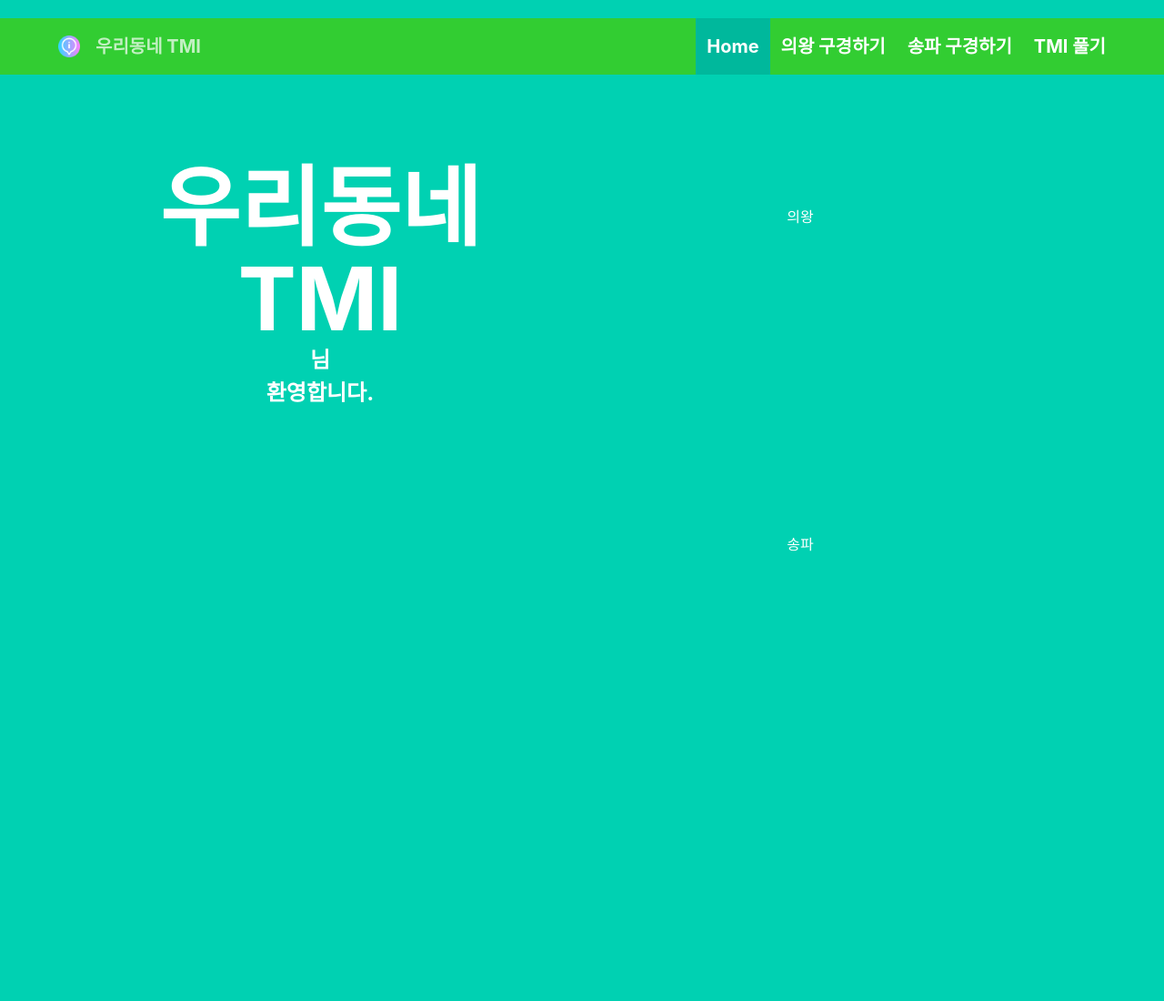
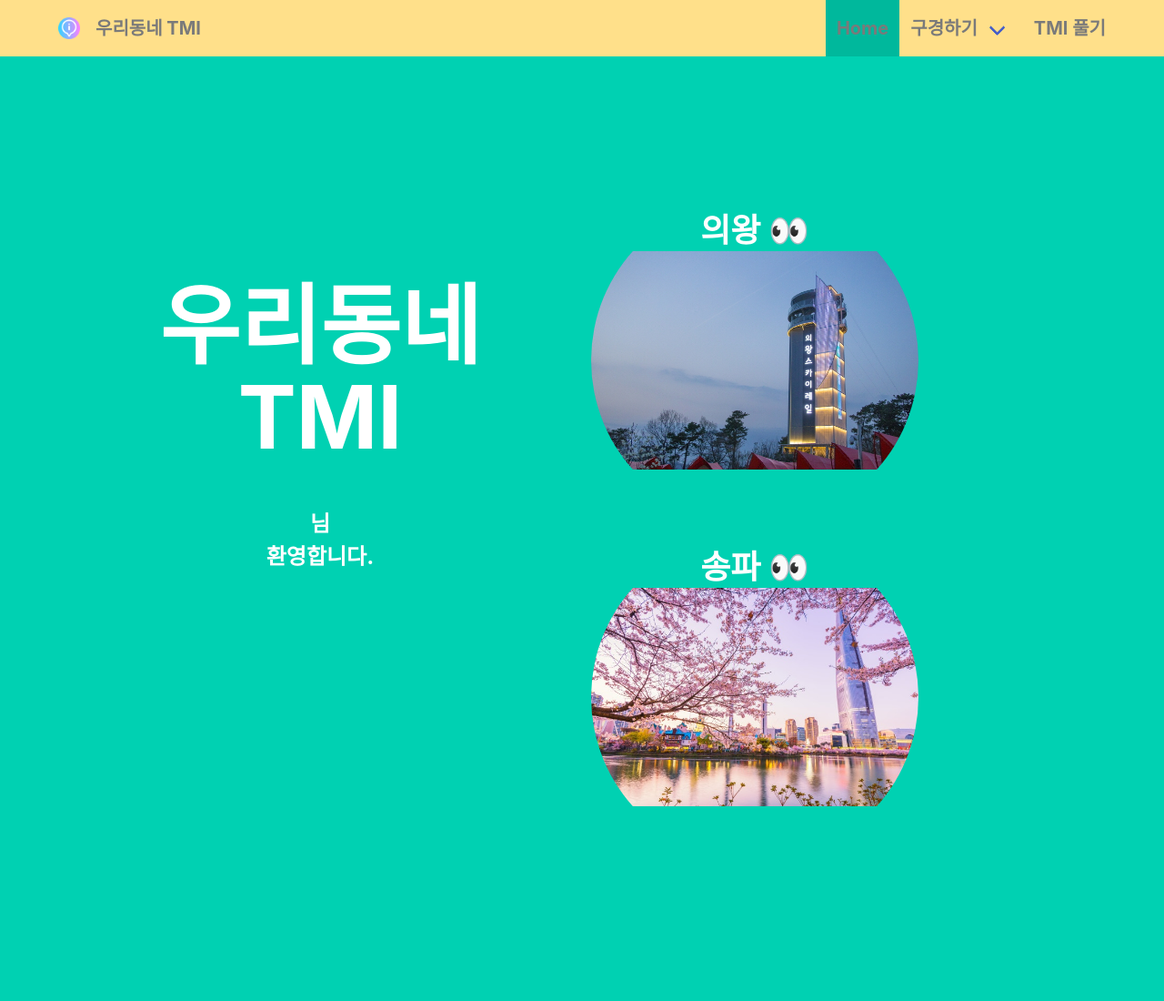
Before and after one commit to Jooonyub/hanghae99-project1, a Flask app: template templates/index.html in a window 1280 px wide. Shown: the whole page at 91% size. Before the commit the page ends 606 px from the top, so only its background shows below. Run offline with Flask 2, Linux system fonts and the light colour scheme; the template is opened without the code that fills it, so the values that code supplies are empty; some libraries are stand-ins or nearby versions.

Commit message:
첫번째 페이지 완성. 두번째 페이지 DB, 지도API작업하면 될것같습니당

```diff
--- a/app.py
+++ b/app.py
@@ -115,8 +115,8 @@
         }
         db.placeinfo.insert_one(doc)
 
-        #return render_template("map_list.html")
-        return jsonify({"result": "success", 'msg': '포스팅 성공'})
+        return render_template("map_list.html")
+        #return jsonify({"result": "success", 'msg': '포스팅 성공'})
     except (jwt.ExpiredSignatureError, jwt.exceptions.DecodeError):
         return redirect(url_for("home"))
 
@@ -129,8 +129,8 @@
         payload = jwt.decode(token_receive, SECRET_KEY, algorithms=['HS256'])
         all_lists = list(db.placeinfo.find({'districtname':district}, {'_id': False}))
 
-        #return render_template("map_list.html")
-        return jsonify({"result": "success", "msg": "포스팅을 가져왔습니다.", "user":payload["id"], "all_lists":all_lists})
+        return render_template("map_list.html")
+        #return jsonify({"result": "success", "msg": "포스팅을 가져왔습니다.", "user":payload["id"], "all_lists":all_lists})
     except (jwt.ExpiredSignatureError, jwt.exceptions.DecodeError):
         return redirect(url_for("home"))
 
--- a/templates/index.html
+++ b/templates/index.html
@@ -9,6 +9,8 @@
     <meta charset="utf-8">
     <meta name="viewport" content="width=device-width, initial-scale=1, shrink-to-fit=no">
 
+    <!--favicon-->
+    <link rel="shortcut icon" href="../static/tmi_favicon.png"/>
     <!-- Bulma CSS -->
     <link rel="stylesheet" href="https://cdn.jsdelivr.net/npm/bulma@0.9.1/css/bulma.min.css">
     <!-- Font Awesome CSS -->
@@ -20,129 +22,163 @@
     <script src="https://ajax.googleapis.com/ajax/libs/jquery/3.4.1/jquery.min.js"></script>
     <script src="https://cdnjs.cloudflare.com/ajax/libs/jquery-cookie/1.4.1/jquery.cookie.js"></script>
 
-
     <style>
         .hero-head {
-            margin-top: 20px;
+            /*height: 60px;*/
         }
-
         .navbar-item {
             font-size: 20px;
             font-weight: bold;
         }
-
-        .sign_out {
-            background-color: lightgreen;
-        }
-
         .body-flex {
             display:flex;
         }
-        .login-box {
+        .nonpicture-box {
             flex:1;
 
         }
         .picture-box {
             flex:1;
-            margin: auto;
+            margin: 0px 0px 0px 200px;
+
         }
         #title {
             font-size: 96px;
             font-weight: bold;
             text-align: center;
+            margin: 150px 0px 0px 0px;
             line-height: 100px;
         }
-        .box {
-            top: 100px;
-        }
-/*
-        .place-img {
-            width: 360px;
-            height: 360px;
-            margin:auto;
 
-        }
-*/
+
         #greeting {
+            margin: 50px 0px 0px 0px;
             font-size: 24px;
             font-weight: bold;
         }
-/*
-        #pic1 {
-            margin: 50px 50px 0px 0px;
+        .picture-box {
+            flex:1;
+            margin: auto;
+            /*background-color: green;*/
         }
 
-        #pic2 {
-            margin: 0px 0px 50px 50px;
-        }
-*/
-        .place-img > a {
+
+        .picture-box > .places > a {
             width: 360px;
             height: 360px;
+
             border-radius: 360px;
+            border: 3px /*solid*/;
+            margin: 10px;
 
-            display: inline-block;
+            /*background-color: white;*/
+
+            display: flex;
+
+            /*align-items: center;*/
+            justify-content: center;
+
+            text-decoration: none;
+
+            background-size: contain;
+            background-position: center;
+            background-repeat: no-repeat;
 
         }
 
+        .image1 {background-image: url('../static/image_pics/uiwang.jpg');}
+        .image2 {background-image: url('../static/image_pics/songpa.png');}
+
+        .picture-box > .places > a > span {
+            font-size: 36px;
+            font-weight: bold;
+            margin-top: 10px;
+        }
     </style>
 
+
+
     <script>
+
         function sign_out() {
             $.removeCookie('mytoken', {path: '/'});
-            alert('로그아웃되었습니다.')
+            alert('로그아웃되었습니다.');
             /*setTimeout("location.reload()", 2000); 2초 후 새로고침*/
-            window.location.href="/login"
+            window.location.href="/login";
         }
     </script>
 
 </head>
+
 <body>
     <section class="hero is-primary is-fullheight">
         <!-- Hero head: will stick at the top -->
-        <div class="hero-head" style="background-color:limegreen">
+        <div class="hero-head has-background-warning">
             <nav class="navbar">
                 <div class="container">
                     <div class="navbar-brand">
-                        <a class="navbar-item" href="/">
+                        <a class="navbar-item">
                             <img class="icon" src="/static/tmi_favicon.png" alt="Logo">
-                            <p class="navbar-item" style="margin-left:5px">우리동네 TMI</p>
+                            <p class="navbar-item has-text-grey" style="margin-left:5px">우리동네 TMI</p>
                         </a>
                         <span class="navbar-burger" data-target="navbarMenuHeroA">
                 <span></span>
                 <span></span>
-                <span></span>
               </span>
                     </div>
-                    <div id="navbarMenuHeroA" class="navbar-menu">
+                    <div id="navbarMenuHeroA" class="navbar-menu has-text-grey">
                         <div class="navbar-end">
                             <a class="navbar-item is-active" href="/">
                                 Home
                             </a>
+                            <div class="navbar-item has-dropdown is-hoverable has-text-grey">
+                                <a class="navbar-link">
+                                    구경하기
+                                </a>
+
+                                <div class="navbar-dropdown">
+                                    <a class="navbar-item district" id="의왕" href="/map_list/의왕">
+                                        의왕
+                                    </a>
+                                    <a class="navbar-item district" id="송파" href="/map_list/송파">
+                                        송파
+                                    </a>
+                                </div>
+                            </div>
+                            <!--
                             <a class="navbar-item" href="/map_list/의왕">
                                 의왕 구경하기
                             </a>
                             <a class="navbar-item" href="/map_list/송파">
                                 송파 구경하기
                             </a>
+                            -->
+
                             <a class="navbar-item" href="/map_list/write">
                                 TMI 풀기
                             </a>
                             {% if user %}
+                                <div class="navbar-end">
+                                    <div class="navbar-item">
+                                        <div class="buttons" onclick="sign_out()">
+                                            <a class="button is-primary">
+                                                <strong>Sign Out</strong>
+                                            </a>
+                                        </div>
+                                    </div>
+                                </div>
+
+                                <!--
                                 <button class="navbar-item button sign_out" style="background-color:lightgreen" onclick="sign_out()">
                                     Sign Out
                                 </button>
+                                -->
                             {% endif %}
-                            <!--<span class="navbar-item">
-                  <a class="button is-primary is-inverted">
-                    <span class="icon">
-                      <i class="fab fa-github"></i>
-                    </span>
-                    <span>Download</span>
-                  </a>
-                </span>-->
+
                         </div>
                     </div>
+                    <span></span>
+                    <span></span>
                 </div>
             </nav>
         </div>
@@ -151,7 +187,7 @@
         <div class="hero-body">
             <div class="container has-text-centered">
                 <section class="section body-flex">
-                    <div class="login-box">
+                    <div class="nonpicture-box">
                         <div id="title">
                             우리동네<br>
                             TMI
@@ -163,46 +199,17 @@
                     </div>
 
                     <div class="section picture-box">
-                        <figure class="image place-img">
-                            <!--image크기 반응형에 따라 찌그러지는 현상 고치기-->
-                            <!--이미지 src 넣기-->
-                            <a href="/map_list/의왕" class="is-rounded" id="pic1" src="../static/image_pics/uiwang.jpg">의왕</a>
-                            <a href="/map_list/송파" class="is-rounded" id="pic2" src="../static/image_pics/songpa.jpg">송파</a>
-                            <!--
-                            <img class="is-rounded" id="pic1" src="https://bulma.io/images/placeholders/128x128.png">
-                            <img class="is-rounded" id="pic2" src="https://bulma.io/images/placeholders/128x128.png">
-                            -->
-                        </figure>
 
-                        <!--<figure class="image place-img is-1by1" id="pic2">
-                        </figure>-->
+                        <div class="places">
+                            <a class="image1" href="/map_list/의왕"> <span>의왕 👀</span></a>
+                            <a class="image2" href="/map_list/송파"> <span>송파 👀</span></a>
+                        </div>
+
                     </div>
                 </section>
-
-
-
-
-
-                </p>
             </div>
         </div>
 
-
-        <!-- Hero footer: will stick at the bottom -->
-        <!--<div class="hero-foot">
-            <nav class="tabs">
-                <div class="container">
-                    <ul>
-                        <li class="is-active"><a>Overview</a></li>
-                        <li><a>Modifiers</a></li>
-                        <li><a>Grid</a></li>
-                        <li><a>Elements</a></li>
-                        <li><a>Components</a></li>
-                        <li><a>Layout</a></li>
-                    </ul>
-                </div>
-            </nav>
-        </div>-->
     </section>
 
 </body>
```
Also changed, not shown: templates/imgtest.html (added, +51 -0 lines), templates/login.html (+70 -34 lines), templates/map_list.html (+41 -17 lines), static/image_pics/songpa.png (added), static/image_pics/uiwang.png (added).
